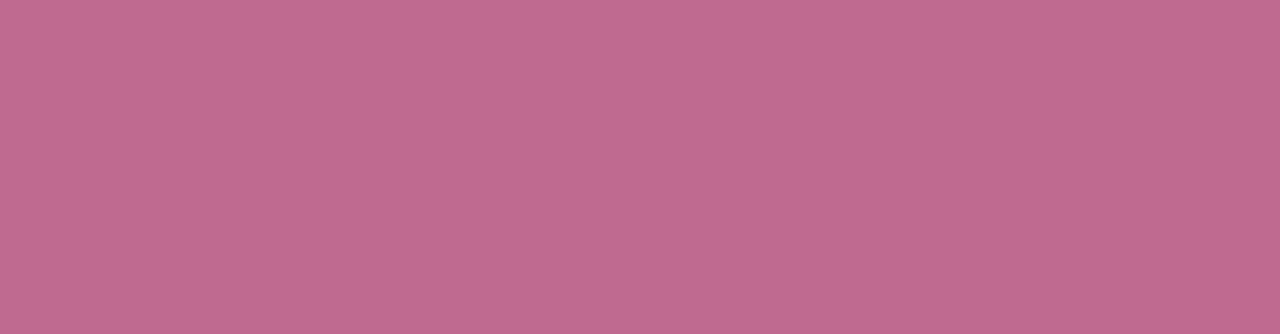
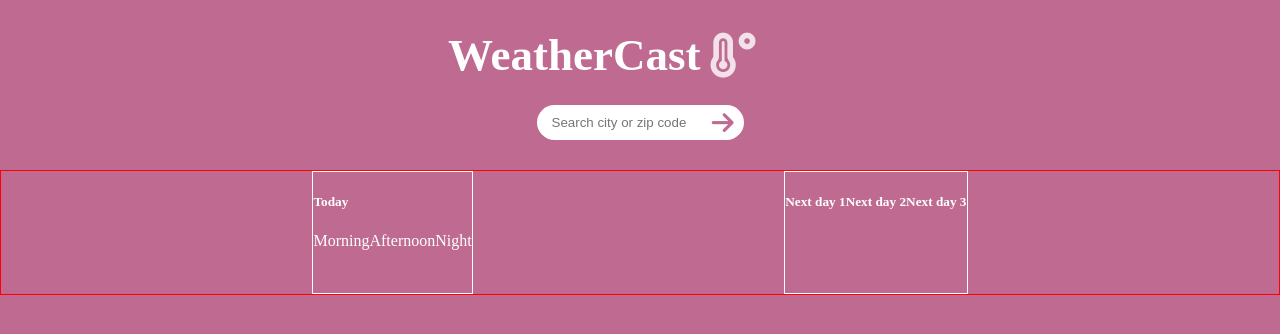
Before and after one commit to Milypm/weather-app-JS, a website built with webpack: page dist/index.html in a window 1280 px wide. Built offline with nearby package versions, Linux system fonts and the light colour scheme.

Commit message:
Create modules for main container: today/todaysDetails, nextDays

```diff
--- a/src/css/style.css
+++ b/src/css/style.css
@@ -1,4 +1,75 @@
 body {
   background: #bf6a90;
   color: #fff;
+  padding: 0;
+  margin: 0;
 }
+
+.header-div {
+  margin: 0;
+  padding: 10px 0 30px 0;
+  display: flex;
+  flex-direction: column;
+  align-items: center;
+  justify-content: flex-start;
+}
+
+.header-title-icon {
+  display: flex;
+  align-items: center;
+  width: 30%;
+  height: 50px;
+  margin: 20px 0 25px 0;
+}
+
+.header-title {
+  font-size: 45px;
+}
+
+.fa-temperature-high {
+  font-size: 45px;
+  margin-left: 10px;
+  opacity: 0.8;
+}
+
+.search-form {
+  position: relative;
+}
+
+.search-form  input {
+  border: none;
+  border-radius: 20px;
+  padding: 10px 15px;
+}
+
+.fa-arrow-right {
+  position: absolute;
+  font-size: 25px;
+  top: 6px;
+  right: 10px;
+  color: #bf6a90;
+}
+
+main {
+  display: flex;
+  justify-content: space-evenly;
+  border: 1px solid red;
+}
+
+.today-div {
+  border: 1px solid white;
+}
+
+.today-details-div {
+  display: flex;
+}
+
+.details-div {
+  display: flex;
+  flex-direction: column;
+}
+
+.next-days-div {
+  display: flex;
+  border: 1px solid white;
+}
--- a/src/js/header.js
+++ /dev/null
@@ -1,13 +0,0 @@
-const setMain = (() => {
-
-
-  const appendMain = () => {
-
-
-    return mainContainer;
-  };
-
-  return appendMain;
-})();
-
-export default setMain;
--- a/src/js/index.js
+++ b/src/js/index.js
@@ -1,11 +1,15 @@
 console.log('Hello!');
 import fetchWeather from './api';
+import setToday from './today';
+import setNextDays from './nextDays';
 
 import '../css/style.css';
 
 const setHeader = () => {
   const headerContainer = document.createElement('div');
   headerContainer.classList.add('header-div');
+  const headerTitleIcon = document.createElement('div');
+  headerTitleIcon.classList.add('header-title-icon');
   const headerTitle = document.createElement('h1');
   headerTitle.classList.add('header-title');
   headerTitle.textContent = 'WeatherCast';
@@ -15,14 +19,16 @@ const setHeader = () => {
   const search = document.createElement('form');
   search.classList.add('search-form');
   const searchInput = document.createElement('input');
+  searchInput.placeholder = 'Search city or zip code';
   const searchIcon = document.createElement('i');
   searchIcon.classList.add('fas');
   searchIcon.classList.add('fa-arrow-right');
 
-  headerContainer.appendChild(headerTitle);
-  headerContainer.appendChild(headerIcon);
+  headerTitleIcon.appendChild(headerTitle);
+  headerTitleIcon.appendChild(headerIcon);
   search.appendChild(searchInput);
   search.appendChild(searchIcon);
+  headerContainer.appendChild(headerTitleIcon);
   headerContainer.appendChild(search);
 
   return headerContainer;
@@ -31,4 +37,9 @@ const setHeader = () => {
 const start = () => {
   const header = document.getElementById('header');
   header.appendChild(setHeader());
+  const main = document.getElementById('main');
+  main.appendChild(setToday());
+  main.appendChild(setNextDays());
 };
+
+start();
--- /dev/null
+++ b/src/js/nextDays.js
@@ -0,0 +1,39 @@
+const setNextDays = () => {
+  const nextDaysContainer = document.createElement('div');
+  nextDaysContainer.classList.add('next-days-div');
+  const nextOne = document.createElement('div');
+  nextOne.classList.add('day-div');
+  const nextOneDate = document.createElement('h5');
+  nextOneDate.textContent = 'Next day 1';
+  const nextOneTemp = document.createElement('h3');
+  const nextOneIcon = document.createElement('i');
+  const nextTwo = document.createElement('div');
+  nextTwo.classList.add('day-div');
+  const nextTwoDate = document.createElement('h5');
+  nextTwoDate.textContent = 'Next day 2';
+  const nextTwoTemp = document.createElement('h3');
+  const nextTwoIcon = document.createElement('i');
+  const nextThree = document.createElement('div');
+  nextThree.classList.add('day-div');
+  const nextThreeDate = document.createElement('h5');
+  nextThreeDate.textContent = 'Next day 3';
+  const nextThreeTemp = document.createElement('h3');
+  const nextThreeIcon = document.createElement('i');
+
+  nextOne.appendChild(nextOneDate);
+  nextOne.appendChild(nextOneTemp);
+  nextOne.appendChild(nextOneIcon);
+  nextTwo.appendChild(nextTwoDate);
+  nextTwo.appendChild(nextTwoTemp);
+  nextTwo.appendChild(nextTwoIcon);
+  nextThree.appendChild(nextThreeDate);
+  nextThree.appendChild(nextThreeTemp);
+  nextThree.appendChild(nextThreeIcon);
+  nextDaysContainer.appendChild(nextOne);
+  nextDaysContainer.appendChild(nextTwo);
+  nextDaysContainer.appendChild(nextThree);
+
+  return nextDaysContainer;
+};
+
+export default setNextDays;
--- /dev/null
+++ b/src/js/today.js
@@ -0,0 +1,30 @@
+import setTodayDetails from './todaysDetails';
+
+const setToday = () => {
+  const todayContainer = document.createElement('div');
+  todayContainer.classList.add('today-div');
+  const cityName = document.createElement('h4');
+  cityName.setAttribute('id', 'city-name-id');
+  const todayText = document.createElement('h5');
+  todayText.textContent = 'Today';
+  const todayHour = document.createElement('p');
+  todayHour.classList.add('today-hour');
+  todayHour.setAttribute('id', 'today-hour-id');
+  const todayTemp = document.createElement('h3');
+  todayTemp.classList.add('today-temp');
+  todayTemp.setAttribute('id', 'today-temp-id');
+  const todayIcon = document.createElement('h3');
+  todayIcon.classList.add('today-icon');
+  todayIcon.setAttribute('id', 'today-icon-id');
+
+  todayContainer.appendChild(cityName);
+  todayContainer.appendChild(todayText);
+  todayContainer.appendChild(todayHour);
+  todayContainer.appendChild(todayTemp);
+  todayContainer.appendChild(todayIcon);
+  todayContainer.appendChild(setTodayDetails());
+
+  return todayContainer;
+};
+
+export default setToday;
--- /dev/null
+++ b/src/js/todaysDetails.js
@@ -0,0 +1,33 @@
+const setTodayDetails = () => {
+  const todayDetailsContainer = document.createElement('div');
+  todayDetailsContainer.classList.add('today-details-div');
+  const morning = document.createElement('div');
+  morning.classList.add('details-div');
+  morning.textContent = 'Morning';
+  const tempMorning = document.createElement('h4');
+  const iconMorning = document.createElement('i');
+  const afternoon = document.createElement('div');
+  afternoon.classList.add('details-div');
+  afternoon.textContent = 'Afternoon';
+  const tempAfternoon = document.createElement('h4');
+  const iconAfternoon = document.createElement('i');
+  const night = document.createElement('div');
+  night.classList.add('details-div');
+  night.textContent = 'Night';
+  const tempNight = document.createElement('h4');
+  const iconNight = document.createElement('i');
+
+  morning.appendChild(tempMorning);
+  morning.appendChild(iconMorning);
+  afternoon.appendChild(tempAfternoon);
+  afternoon.appendChild(iconAfternoon);
+  night.appendChild(tempNight);
+  night.appendChild(iconNight);
+  todayDetailsContainer.appendChild(morning);
+  todayDetailsContainer.appendChild(afternoon);
+  todayDetailsContainer.appendChild(night);
+
+  return todayDetailsContainer;
+};
+
+export default setTodayDetails;
```
Also changed, not shown: dist/index.html, dist/main.js.
